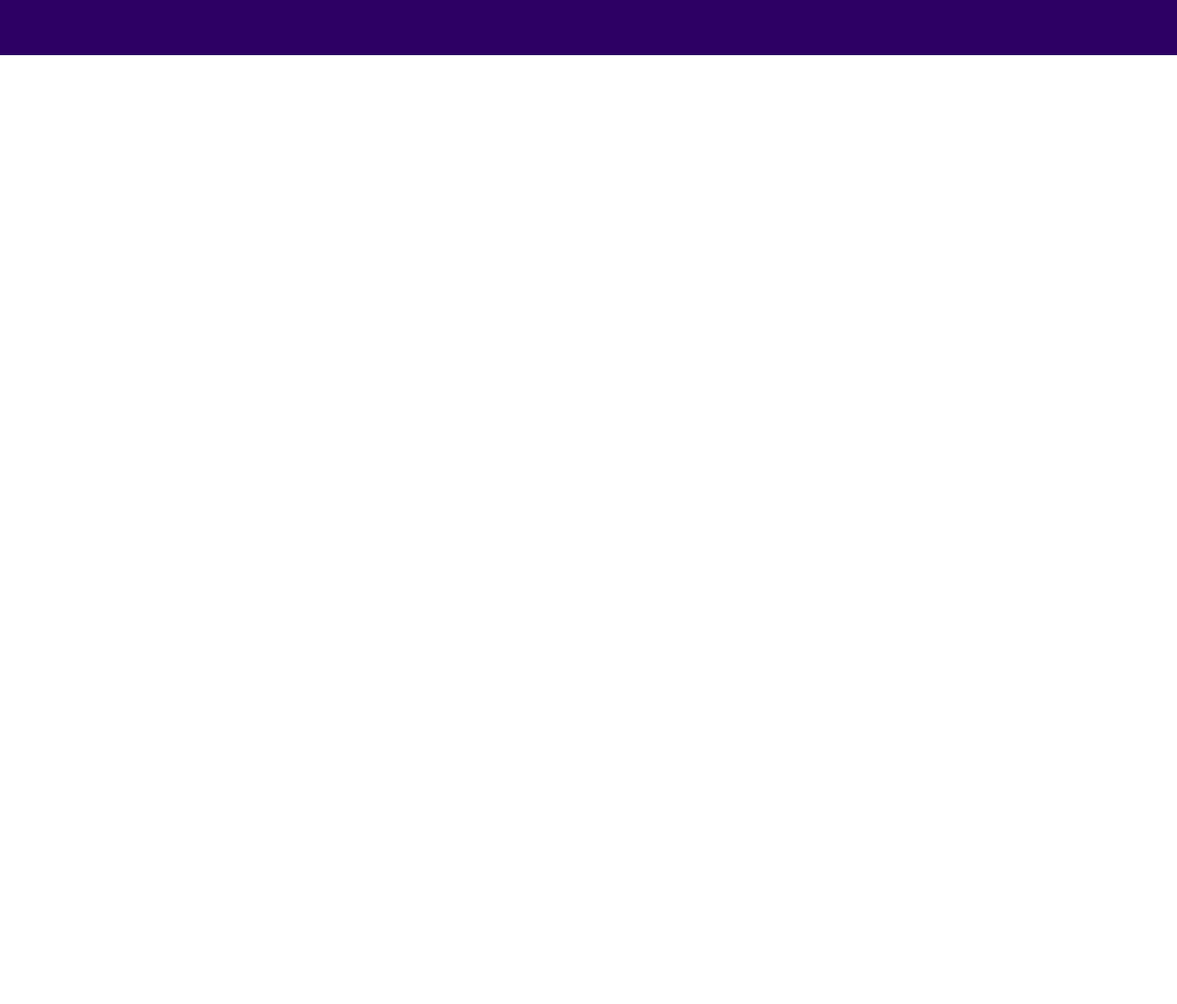
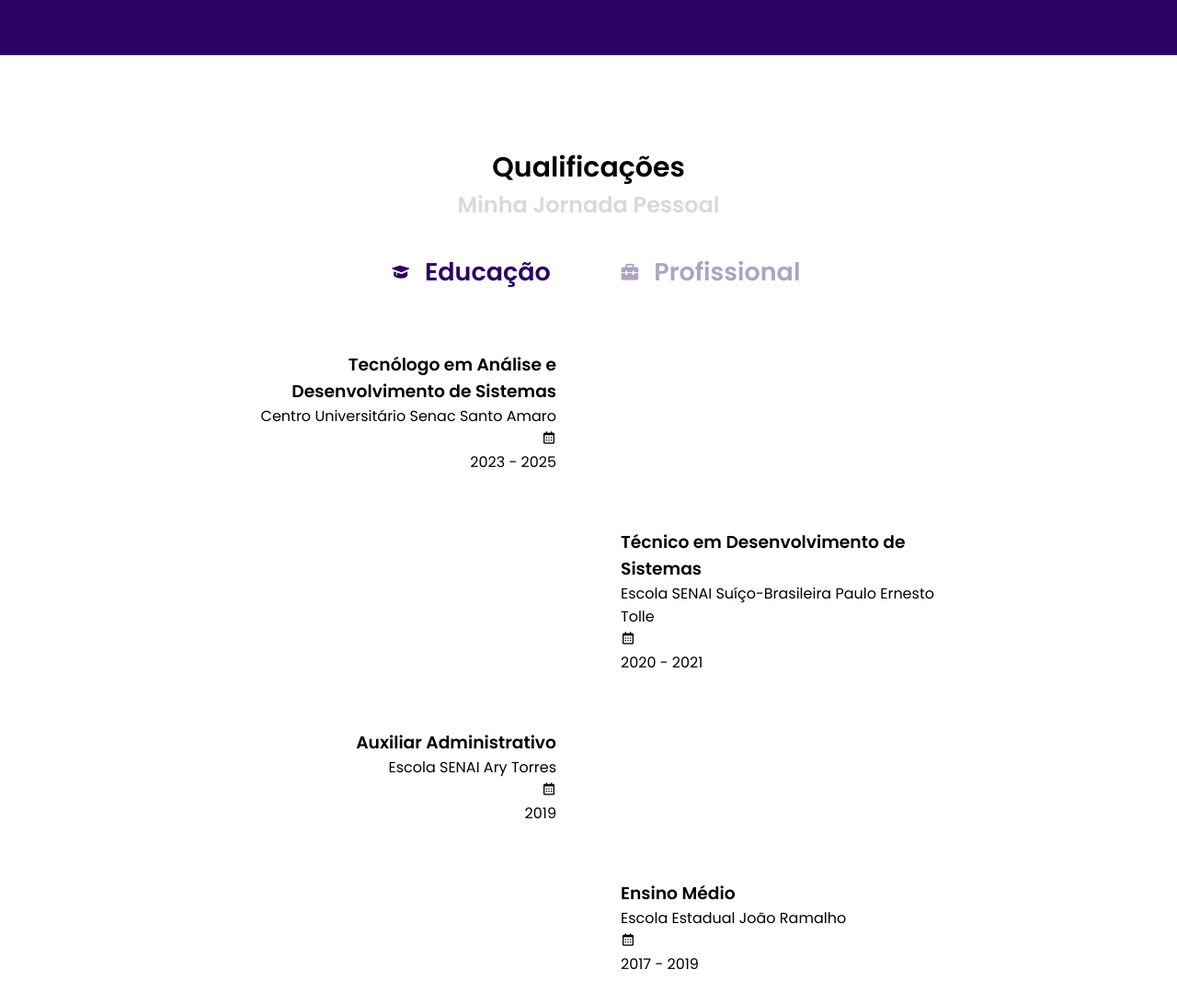
Before and after one commit to eliana-eml/portfolio-2.1, a plain HTML site: page index.html in a window 1280 px wide. Shown: the part 1360-2452 px from the top of the page at 92% size. Before the commit the page ends 1540 px from the top, so only its background shows below. Drawn offline with nearby package versions, Linux system fonts and the light colour scheme.

Commit message:
Criação da seção de Qualificações com informações ainda estáticas do histórico educacional e profissional

```diff
--- a/css/style.css
+++ b/css/style.css
@@ -6,6 +6,7 @@
     --bd-3rd-color: #EFB758;
     --bd-4th-color: #C24229;
     --bd-5th-color: #E1DCC9;
+    --bd-6th-color: #afa2c2;
 
     --font-1st-color: #000000;
     --font-2nd-color: #333333;
@@ -111,7 +112,6 @@ main {
     display: flex;
     flex-wrap: wrap;
     flex-direction: row;
-    /* background-color: blue; */
 }
 
 .informacoes-introducao {
@@ -220,3 +220,95 @@ img {
     font-size: var(--font-small-size);
     text-align: justify;
 }
+
+.qualificacoes {
+    display: flex;
+    flex-direction: column;
+    justify-content: center;
+    align-items: center;
+    padding: 100px 0px;
+    width: 100%;
+    height: auto;
+}
+
+.qualificacoes > h1 {
+    font-size: 30px;
+}
+
+.qualificacoes > h2 {
+    color: var(--font-4th-color);
+}
+
+.titulo-tipo-qualificacao {
+    display: flex;
+    flex-direction: row;
+    justify-content: center;
+    align-items: center;
+}
+
+.educacao,
+.profissional {
+    display: flex;
+    flex-direction: row;
+    justify-content: center;
+    align-items: center;
+
+    margin: 20px;
+    padding: 10px;
+    font-size: var(--font-small-size);
+    color: var(--bd-2nd-color);
+
+    cursor: pointer;
+}
+
+.educacao > i,
+.profissional > i {
+    margin: 15px;
+    font-size: var(--font-normal-size);
+}
+
+.profissional > h2,
+.profissional > i {
+    color: var(--bd-6th-color);
+}
+
+.linha-do-tempo-educacional,
+.linha-do-tempo-profissional {
+    width: 850px;
+}
+
+.linha-do-tempo-profissional {
+    display: none;
+}
+
+.historico-educacional,
+.historico-profissional {
+    display: flex;
+    flex-direction: column;
+    flex-wrap: wrap;
+
+    width: 390px;
+    margin: 15px;
+    padding: 15px;
+    border-radius: 5px;
+}
+
+.historico-educacional:nth-child(odd),
+.historico-profissional:nth-child(odd) {
+    float: left;
+    clear: right;
+    text-align: right;
+}
+
+.historico-educacional:nth-child(even),
+.historico-profissional:nth-child(even) {
+    float: right;
+    clear: left;
+    text-align: left;
+}
+
+/* .periodo-curso {
+    display: inline;
+    flex-direction: row;
+    font-size: 16px;
+} */
--- a/index.html
+++ b/index.html
@@ -39,8 +39,7 @@
                     <div class="social-media-icons">
                         <ul class="social-media-list">
                             <li><a href="https://www.linkedin.com/in/eliana-moura-lima/"><i
-                                        class='bx bxl-linkedin'></i></a>
-                            </li>
+                                        class='bx bxl-linkedin'></i></a></li>
                             <li><a href="https://github.com/eliana-eml"><i class='bx bxl-github'></i></a></li>
                             <li><a href="mailto:eml.eliana57@hotmail.com"><i class='bx bx-envelope'></i></a></li>
                         </ul>
@@ -73,11 +72,93 @@
                 <h2>Minha Introdução</h2>
                 <p class="minha-introducao">
                     Olá sou alguém que realmente ama estudar, aprender coisas novas e sempre estar em ritmo de
-                    aprimoramento. Ao escolher a área de Desenvolvimento de Sistemas e começar a estudar no SENAI-SP eu achei o cenário perfeito para tudo isso. Eu simplesmente me apaixonei pela área, e me sinto a cada dia mais desafiada a progredir profissionalmente e pessoalmente, e, por mais que me aprofunde na área, apenas sinto que só estou começando a descobrir sobre esse mundo.
+                    aprimoramento. Ao escolher a área de Desenvolvimento de Sistemas e começar a estudar no SENAI-SP eu
+                    achei o cenário perfeito para tudo isso. Eu simplesmente me apaixonei pela área, e me sinto a cada
+                    dia mais desafiada a progredir profissionalmente e pessoalmente, e, por mais que me aprofunde na
+                    área, apenas sinto que só estou começando a descobrir sobre esse mundo.
                 </p>
             </div>
         </section>
 
+        <section id="qualificacoes" class="qualificacoes">
+            <h1>Qualificações</h1>
+            <h2>Minha Jornada Pessoal</h2>
+
+            <div class="titulo-tipo-qualificacao">
+                <div class="educacao">
+                    <i class='bx bxs-graduation'></i>
+                    <h2>Educação</h2>
+                </div>
+
+                <div class="profissional">
+                    <i class='bx bxs-briefcase-alt-2'></i>
+                    <h2>Profissional</h2>
+                </div>
+            </div>
+
+            <div class="linha-do-tempo-educacional">
+
+                <div class="historico-educacional">
+                    <h3 class="titulo-curso">Tecnólogo em Análise e Desenvolvimento de Sistemas</h3>
+                    <span class="unidade-educacional">Centro Universitário Senac Santo Amaro</span>
+                    <div class="periodo-curso">
+                        <i class='bx bx-calendar'></i>
+                        <p>2023 - 2025</p>
+                    </div>
+                </div>
+
+                <div class="historico-educacional">
+                    <h3 class="titulo-curso">Técnico em Desenvolvimento de Sistemas</h3>
+                    <span class="unidade-educacional">Escola SENAI Suíço-Brasileira Paulo Ernesto Tolle</span>
+                    <div class="periodo-curso">
+                        <i class='bx bx-calendar'></i>
+                        <p>2020 - 2021</p>
+                    </div>
+                </div>
+
+                <div class="historico-educacional">
+                    <h3 class="titulo-curso">Auxiliar Administrativo</h3>
+                    <span class="unidade-educacional">Escola SENAI Ary Torres</span>
+                    <div class="periodo-curso">
+                        <i class='bx bx-calendar'></i>
+                        <p>2019</p>
+                    </div>
+                </div>
+
+                <div class="historico-educacional">
+                    <h3 class="titulo-curso">Ensino Médio</h3>
+                    <span class="unidade-educacional">Escola Estadual João Ramalho</span>
+                    <div class="periodo-curso">
+                        <i class='bx bx-calendar'></i>
+                        <p>2017 - 2019</p>
+                    </div>
+                </div>
+
+            </div>
+
+            <div class="linha-do-tempo-profissional">
+
+                <div class="historico-profissional">
+                    <h3 class="titulo-cargo">Tecnólogo em Análise e Desenvolvimento de Sistemas</h3>
+                    <span class="empresa">Centro Universitário Senac Santo Amaro</span>
+                    <div class="periodo-cargo">
+                        <i class='bx bx-calendar'></i>
+                        <p>2023 - 2025</p>
+                    </div>
+                </div>
+
+                <div class="historico-profissional">
+                    <h3 class="titulo-cargo">Técnico em Desenvolvimento de Sistemas</h3>
+                    <span class="empresa">Escola SENAI Suíço-Brasileira Paulo Ernesto Tolle</span>
+                    <div class="periodo-cargo">
+                        <i class='bx bx-calendar'></i>
+                        <p>2020 - 2021</p>
+                    </div>
+                </div>
+
+            </div>
+
+        </section>
 
     </main>
     <footer></footer>
```
